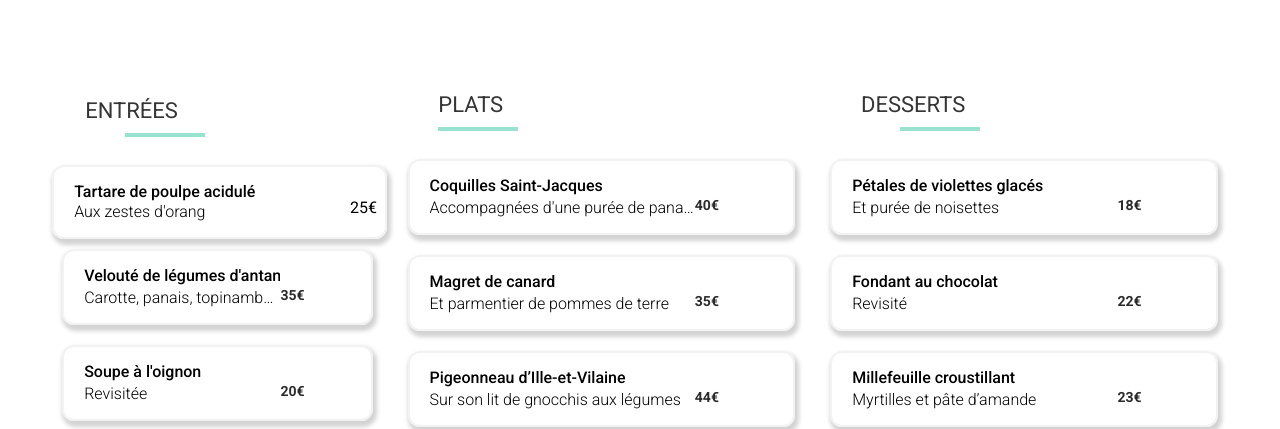
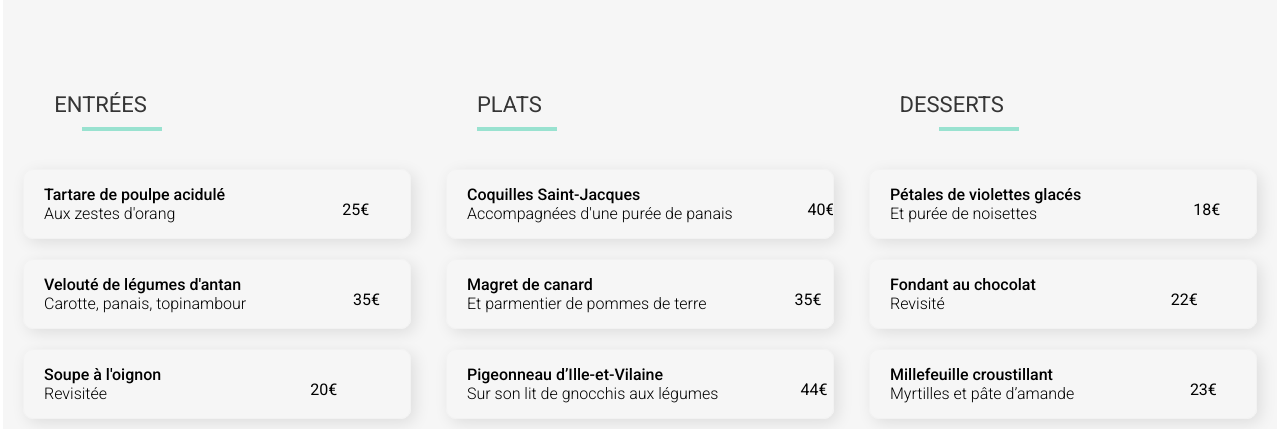
Before and after one commit to NesrineYAH/Ohmyfood-YAHOUM-NESRINE, a website: page A-la-francaise.html in a window 1280 px wide. Shown: the part 527-956 px from the top of the page. Drawn offline with Linux system fonts and the light colour scheme; files that its build step writes are made by us from their sources; a web font is replaced by a local one.

Commit message:
mise en page page restaurant

```diff
--- a/A-la-francaise.html
+++ b/A-la-francaise.html
@@ -42,15 +42,15 @@
 
       <div id="container">
 
-        <div class="Bloc-repasX">
+        <div class="Bloc-repasX stage-1">
           <h2 id="Titre-article">ENTRÉES</h2>
           <article class="liste-menu">
 
             <div class="liste-repasX">
-              <div class="text-checkX">
-                <div class="liste-texteX">
-                  <h3 class="titre3">Tartare de poulpe acidulé</h3>
-                  <p class="pgh3">Aux zestes d'orang</p>
+              <div class="liste-texteX"> <!--texte-checkX-->
+                <div class="liste-detail"> <!--liste-texteX-->
+                  <h3 class="liste-texte-titre">Tartare de poulpe acidulé</h3>
+                  <p class="liste-texte-p">Aux zestes d'orang</p>
                 </div>
                 <div class="prix-menuX">25€</div>
                 <div class="validation__boxX">
@@ -59,105 +59,121 @@
               </div>
             </div>
 
-            <div class="liste-repas">
-              <div class="liste-texte">
-                <h3>Velouté de légumes d'antan</h3>
-                <p>Carotte, panais, topinambour</p>
+            <div class="liste-repasX">
+              <div class="liste-texteX">
+                <div class="liste-detail">
+                  <h3 class="liste-texte-titre">Velouté de légumes d'antan</h3>
+                  <p class="liste-texte-p">Carotte, panais, topinambour</p>
                 </div>
-              <div class="prix-menu">35€</div>
-              <div class="validation__box">
+                <div class="prix-menuX">35€</div>
+                <div class="validation__boxX">
                   <i class="fas fa-check-circle icone-chekmark"></i>
                 </div>
               </div>
+            </div>
 
-            <div class="liste-repas">
-              <div class="liste-texte">
-                <h3>Soupe à l'oignon</h3>
-                <p>Revisitée</p>
+            <div class="liste-repasX">
+              <div class="liste-texteX">
+                <div class="liste-detail">
+                  <h3 class="liste-texte-titre">Soupe à l'oignon</h3>
+                  <p class="liste-texte-p">Revisitée</p>
                 </div>
-              <div class="prix-menu">20€</div>
-              <div class="validation__box">
+                <div class="prix-menuX">20€</div>
+                <div class="validation__boxX">
                   <i class="fas fa-check-circle icone-chekmark"></i>
+                </div>
               </div>
             </div>
 
           </article>
         </div>
 
-        <div class="Bloc-repas">
+        <div class="Bloc-repasX stage-2">
           <h2 id="Titre-article">Plats</h2>
           <article class="liste-menu">
 
-            <div class="liste-repas">
-              <div class="liste-texte">
-                <h3>Coquilles Saint-Jacques</h3>
-                <p> Accompagnées d'une purée de panais </p>
+            <div class="liste-repasX">
+              <div class="liste-texteX">
+                <div class="liste-detail">
+                  <h3 class="liste-texte-titre">Coquilles Saint-Jacques</h3>
+                  <p class="liste-texte-p"> Accompagnées d'une purée de panais </p>
                 </div>
-              <div class="prix-menu">40€</div>
-              <div class="validation__box">
+                <div class="prix-menuX">40€</div>
+                <div class="validation__boxX">
                   <i class="fas fa-check-circle icone-chekmark"></i>
                 </div>
               </div>
+            </div>
 
-            <div class="liste-repas">
-              <div class="liste-texte">
-                <h3>Magret de canard</h3>
-                <p>Et parmentier de pommes de terre </p>
+            <div class="liste-repasX">
+              <div class="liste-texteX">
+                <div class="liste-detail">
+                  <h3 class="liste-texte-titre">Magret de canard</h3>
+                  <p class="liste-texte-p">Et parmentier de pommes de terre </p>
                 </div>
-              <div class="prix-menu">35€</div>
-              <div class="validation__box">
+                <div class="prix-menuX">35€</div>
+                <div class="validation__boxX">
                   <i class="fas fa-check-circle icone-chekmark"></i>
                 </div>
               </div>
+            </div>
 
-            <div class="liste-repas">
-              <div class="liste-texte">
-                <h3>Pigeonneau d’Ille-et-Vilaine</h3>
-                <p>Sur son lit de gnocchis aux légumes </p>
+            <div class="liste-repasX">
+              <div class="liste-texteX">
+                <div class="liste-detail">
+                  <h3 class="liste-texte-titre">Pigeonneau d’Ille-et-Vilaine</h3>
+                  <p class="liste-texte-p">Sur son lit de gnocchis aux légumes </p>
                 </div>
-              <div class="prix-menu">44€</div>
-              <div class="validation__box">
+                <div class="prix-menuX">44€</div>
+                <div class="validation__boxX">
                   <i class="fas fa-check-circle icone-chekmark"></i>
+                </div>
               </div>
             </div>
 
           </article>
         </div>
 
-        <div class="Bloc-repas">
+        <div class="Bloc-repasX stage-3">
           <h2 id="Titre-article">DESSERTS</h2>
           <article class="liste-menu">
 
-            <div class="liste-repas">
-              <div class="liste-texte">
-                <h3>Pétales de violettes glacés</h3>
-                <p> Et purée de noisettes </p>
+            <div class="liste-repasX">
+              <div class="liste-texteX">
+                <div class="liste-detail">
+                  <h3 class="liste-texte-titre">Pétales de violettes glacés</h3>
+                  <p class="liste-texte-p"> Et purée de noisettes </p>
                 </div>
-              <div class="prix-menu">18€</div>
-              <div class="validation__box">
+                <div class="prix-menuX">18€</div>
+                <div class="validation__boxX">
                   <i class="fas fa-check-circle icone-chekmark"></i>
                 </div>
               </div>
+            </div>
 
-            <div class="liste-repas">
-              <div class="liste-texte">
-                <h3>Fondant au chocolat</h3>
-                <p>Revisité</p>
+            <div class="liste-repasX">
+              <div class="liste-texteX">
+                <div class="liste-detail">
+                  <h3 class="liste-texte-titre">Fondant au chocolat</h3>
+                  <p class="liste-texte-p">Revisité</p>
                 </div>
-              <div class="prix-menu">22€</div>
-              <div class="validation__box">
+                <div class="prix-menuX">22€</div>
+                <div class="validation__boxX">
                   <i class="fas fa-check-circle icone-chekmark"></i>
                 </div>
               </div>
+            </div>
 
-            <div class="liste-repas">
-              <div class="liste-texte">
-                <h3>Millefeuille croustillant</h3>
-                <p>Myrtilles et pâte d’amande</p>
+            <div class="liste-repasX">
+              <div class="liste-texteX">
+                <div class="liste-detail">
+                  <h3 class="liste-texte-titre">Millefeuille croustillant</h3>
+                  <p class="liste-texte-p">Myrtilles et pâte d’amande</p>
                 </div>
-              <div class="prix-menu">23€</div>
-              <div class="validation__box">
+                <div class="prix-menuX">23€</div>
+                <div class="validation__boxX">
                   <i class="fas fa-check-circle icone-chekmark"></i>
+                </div>
               </div>
             </div>
 
--- a/SASS/mixins.scss
+++ b/SASS/mixins.scss
@@ -1,6 +1,7 @@
 $color-one: #9356DC;
 $color-two: #FF79DA;
 $color-three: #99E2D0;
+$color-white: #ffffff;
 $padding: 20px;
 
 @mixin carte-info {
@@ -14,15 +15,29 @@ $padding: 20px;
 }
 
 @mixin button {
-    max-width: 100%;
+    /* max-width: 100%;*/
     background: linear-gradient(170deg, #ff79da, #9356dc);
     color: #ffffff;
     border-radius: 50px;
     border: none;
     padding: 15px 20px 15px 20px;
-    box-shadow: 3px 2px 2px lightgrey;
+    display: flex;
+    justify-content: center;
+
 }
 
 @mixin shadow {
-    box-shadow: 3px 2px 2px lightgrey;
+    box-shadow: 0px 4px 4px 2px lightgrey;
 }
+
+@mixin box {
+    border-radius: 12px;
+    border: 1px solid #f2f2f2;
+    box-shadow: 6px 6px 6px 6px lightgrey;
+}
+
+@mixin border {
+    border-radius: 0 15px 15px 0px;
+}
+
+/*box-shadow: 1px 2px 2px 1px lightgrey;*/
--- a/SASS/style.scss
+++ b/SASS/style.scss
@@ -153,7 +153,7 @@ h1 {
 }
 
 button {
-    max-width: 100%;
+    /* max-width: 100%;*/
     background: linear-gradient(170deg, #ff79da, #9356dc);
     color: #ffffff;
     border-radius: 50px;
@@ -194,7 +194,7 @@ button {
 
 .nomber {
     background-color: #9356dc;
-    color: white;
+    color: $color-white;
     width: 10px;
     height: 10px;
     padding: 2px 6px 10px 7px;
@@ -202,6 +202,13 @@ button {
     border-radius: 50px;
     text-align: center;
     font-size: 14px;
+    transform: rotate(0deg);
+    transition: 0.5s;
+
+    &:hover {
+        transform: rotate(360deg);
+        transition: 0.5s;
+    }
 }
 
 .icone-info {
@@ -254,9 +261,9 @@ button {
     -webkit-box-direction: normal;
     min-width: 45%;
     height: 280px;
-    border: 3px solid #ffffff;
+    border: 3px solid $color-white;
     border-radius: 20px;
-    background-color: #ffffff;
+    background-color: $color-white;
     overflow: hidden;
 
 
@@ -334,44 +341,14 @@ button {
 .icone-coeur {
     font-size: 28px;
     margin-top: 10px;
+    cursor: pointer;
 
-    /*
-     &:hover {
-        transition: 0.3s ease-in-out;
-        animation: coeur 2.5s linear forwards;
-        opacity: 1;
-   * /
-
-/* .fas {
-        opacity: 1;
-        color: transparent;
-        background: linear-gradient(170deg, #ff79da, #9356dc);
-        background-clip: text;
-        -webkit-background-clip: text;
-        transform: translateX(-100%);
-        margin-right: 15px;
-
-        &:hover {
-            opacity: 0;
-            transition: 0.3s ease-in-out;
-            animation: coeur 2.5s linear forwards;
-            -webkit-text-fill-color: transparent;
-        }
 
 }
 
-    .far {
-        background: linear-gradient(#9356DC, #FF79DA);
-        background-clip: text;
-        -webkit-background-clip: text;
-        -webkit-text-fill-color: black;
-        margin-right: -6px;
+.coeur-full {
+    color: $color-white;
 
-    }
-
-}*/
-    .coeur-full {
-        color: #ffffff;
 
 }
 
@@ -380,59 +357,22 @@ button {
 }
 
 .icone-coeur:hover .coeur-empty {
-        color: #ffffff;
+    color: $color-white;
     animation: coeur 2s linear infinite;
 }
 
 .icone-coeur:hover .coeur-full {
+    color: linear-gradient($color-two, $color-one);
     background: -webkit-linear-gradient($color-two, $color-one);
     background-clip: text;
     -webkit-background-clip: text;
+    -moz-background-clip: text;
     -webkit-text-fill-color: transparent;
-        -moz-background-clip: text;
     -moz-text-fill-color: transparent;
     position: relative;
+    animation: coeur 2s linear infinite;
     transition: 0.5s;
 }
-}
-
-/*.Nouveau::after {
-    content: "Nouveau";
-    width: 70px;
-    height: 20px;
-  padding: 10px;
-    display: flex;
-    flex-direction: row;
-    -webkit-box-pack: center;
-    -ms-flex-pack: center;
-    justify-content: flex-end;
-    -webkit-box-align: center;
-    -ms-flex-align: end;
-    align-items: flex-end;
-    position: absolute;
-    left: 40%;
-    bottom: -35%;
-
-    background: $color-three;
-    color: #0f9070;
-
-*/
-/*content: "Nouveau";
-    display: block;
-    height: 10px;
-    width: 50px;
-    border-radius: 4px;
-    font-size: 13px;
-    padding: 12px;
-    font-weight: 500;
-    color: #3a8266;
-    background-color: #99E2D0;
-    position: relative;
-    left: 82%;
-    bottom: 145px;
-}*/
-
-
 
 footer {
     background-color: #353535;
@@ -468,7 +408,7 @@ footer {
 }
 
 .lien-footer {
-    color: #ffffff;
+    color: $color-white;
     text-decoration: none;
     display: flex;
     min-width: 10%;
@@ -542,7 +482,7 @@ body {
 }
 
 .coeur-full-page {
-    color: #ffffff;
+    color: $color-white;
 
 }
 
@@ -551,8 +491,9 @@ body {
 }
 
 .icone-coeur:hover .coeur-empty-page {
-    color: #ffffff;
+    color: $color-white;
     animation: coeur 2s linear infinite;
+    opacity: 0;
 }
 
 .icone-coeur:hover .coeur-full-page {
@@ -564,24 +505,20 @@ body {
     -moz-text-fill-color: transparent;
     position: relative;
     transition: 0.5s;
-}
+    animation: coeur 2s linear infinite;
 
-h3 {
-    font-size: 16px;
-    margin-left: 20px;
-    font-weight: 500;
 }
 
 #page-restaurant {
     display: flex;
     flex-direction: column;
     max-width: 100%;
-    border: 3px solid #ffffff;
-    background-color: #ffffff;
+    border: 3px solid $color-white;
+    background-color: $color-white;
     border-radius: 30px 30px 0px 0px;
     position: relative;
     top: -50px;
-    background: color #f4f4f4;
+    background-color: #f6f6f6;
 }
 
 .carte-page {
@@ -639,11 +576,18 @@ h3 {
     margin-right: 10%;
 }
 
+h3 {
+    font-size: 16px;
+    margin-left: 20px;
+    font-weight: 500;
+}
+
 .Bloc-repas {
     display: flex;
     flex-direction: column;
-    justify-content: space-between;
+    /*justify-content: space-between;*/
     min-width: 32%;
+    row-gap: 10px;
 }
 
 .liste-menu {
@@ -652,7 +596,6 @@ h3 {
     justify-content: center;
     align-items: stretch;
     min-width: 30%;
-
     animation: slideup 5s forwards;
 
 }
@@ -663,11 +606,11 @@ h3 {
     display: flex;
     flex-direction: row;
     justify-content: space-evenly;
-    border-radius: 12px;
+    @include box;
+    /* border-radius: 12px;
     border: 2px solid #f2f2f2;
+    box-shadow: 2px 4px 4px 2px lightgray;*/
     margin: 10px;
-    box-shadow: 2px 4px 4px 2px lightgray;
-    color: #000000;
     overflow: hidden;
     white-space: nowrap;
     text-overflow: ellipsis;
@@ -675,7 +618,7 @@ h3 {
     animation: slideup 5s forwards;
     -webkit-animation: slideup 5s forwards;
     -moz-animation: slideup 5s forwards;
-}
+
 
 
     .liste-texte {
@@ -688,6 +631,7 @@ h3 {
         text-overflow: ellipsis;
         white-space: nowrap;
 
+    }
 }
 
 p {
@@ -704,8 +648,8 @@ p {
     font-size: 14px;
     font-weight: 700;
     color: #2c2b2b;
+    padding-bottom: 20px;
     align-self: flex-end;
-    padding-bottom: 20px;
     align-items: stretch;
     white-space: nowrap;
 }
@@ -714,10 +658,10 @@ p {
 .validation__box {
     display: flex;
     justify-content: flex-end;
-    /*align-self: flex-end;*/
+    align-self: flex-end;
     align-items: center;
     padding: 35px 15px 0px 15px;
-    border-radius: 0 12px 12px 0;
+    border-radius: 0px 12px 12px 0px;
     background-color: $color-three;
     color: #ffffff;
     height: 100%;
@@ -761,18 +705,21 @@ p {
     display: flex;
     flex-direction: column;
     row-gap: 10px;
-    min-width: 25%;
+    min-width: 32%;
 }
 
 .validation__boxX {
     background-color: $color-three;
-    color: #ffffff;
-    width: 10%;
+    color: $color-white;
     display: flex;
-    justify-content: center;
+    justify-content: flex-end;
+    align-self: center;
     align-items: center;
+    border-radius: 0 10px 10px 0px;
     padding: $padding;
-    border-radius: 0 12px 12px 0;
+    height: 100%;
+    width: 6%;
+    font-size: 20px;
     transition: 0.5s;
     margin: -10px -80px -10px 10px;
 
@@ -785,18 +732,22 @@ p {
 }
 
 .liste-repasX {
-    width: 100%;
-    border-radius: 12px;
-    border: 2px solid #f2f2f2;
-    box-shadow: 2px 4px 4px 2px lightgray;
-    border-radius: 12px;
+
+    min-width: 30%;
+    height: 68px;
+    border-radius: 10px;
+    border: 1px solid #f2f2f2;
+    box-shadow: .25rem .25rem 1rem rgba(0, 0, 0, .1);
+    margin: 10px;
     opacity: 0;
     animation: delais 1s;
-    animation-delay: 0.25s;
+    animation-delay: 0.6s;
     animation-fill-mode: forwards;
+    animation-timing-function: cubic-bezier(.5, 1.58, .34, .82);
+    transform: scale(0);
 
     &:hover {
-        .liste-texteX {
+        .liste-detail {
             max-width: 180px;
             min-width: 180px;
         }
@@ -810,7 +761,7 @@ p {
     }
 }
 
-.text-checkX {
+.liste-texteX {
     display: flex;
     flex-direction: row;
     overflow: hidden;
@@ -819,7 +770,7 @@ p {
 
     &:hover {
         .validation__boxX {
-            margin: -10px -10px -10px 10px;
+            margin: -10px 0px -10px 10px;
 
             .icone-chekmark {
                 transform: rotate(0);
@@ -829,13 +780,13 @@ p {
     }
 }
 
-.titre3 {
+.liste-texte-titre {
     white-space: nowrap;
     text-overflow: ellipsis;
     overflow: hidden;
 }
 
-.pgh3 {
+.liste-texte-p {
     white-space: nowrap;
     text-overflow: ellipsis;
     overflow: hidden;
@@ -844,8 +795,11 @@ p {
 .prix-menuX {
     display: flex;
     justify-content: flex-end;
-    align-items: flex-end;
-    margin: 0 -90px 20px 0;
+    align-items: stretch;
+    align-self: flex-end;
+    white-space: nowrap;
+    margin: 30px -70px 20px 0;
+
 }
 
 /*fin de teste*/
@@ -863,31 +817,7 @@ p {
 
 /***********Animation*******************/
 
-/*@keyframes red-spinner {
 
-    0% {
-        opacity: 1;
-        transform: rotate(0deg);
-        visibility: visible;
-    }
-
-    100% {
-        opacity: 0;
-        visibility: hidden;
-        transform: rotate(360deg);
-    }
-
-    @keyframes run-spinner {
-
-        from {
-            opacity: 1;
-        }
-
-        to {
-            opacity: 0;
-            position: absolute;
-        }
-    }*/
 
 @keyframes loading {
     to {
@@ -934,6 +864,98 @@ p {
     }
 }
 
+
+
+
+@keyframes icone-rotate {
+    0% {
+        transform: rotateZ(-180deg);
+    }
+
+    100% {
+        transform: rotateZ(0deg);
+    }
+}
+
+@keyframes slideup {
+    0% {
+        transform: translateY(300px);
+        opacity: 0;
+    }
+
+    100% {
+        transform: translateY(0px);
+        opacity: 1;
+    }
+}
+
+@keyframes delais {
+
+    from {
+        opacity: 0;
+
+    }
+
+    to {
+        opacity: 100;
+    }
+
+    0% {
+        transform: scale(0)
+    }
+
+    100% {
+        transform: scale(1);
+    }
+}
+
+@-webkit-keyframes delais {
+    from {
+        opacity: 0;
+
+    }
+
+    to {
+        opacity: 100;
+    }
+}
+
+@-moz-keyframes delais {
+
+
+    from {
+        opacity: 0;
+
+    }
+
+    to {
+        opacity: 100;
+    }
+}
+
+/*
+@keyframes coeur {
+
+    from {
+        opacity: 0;
+
+    }
+
+    to {
+        opacity: 100;
+    }
+
+    0% {
+        transform: scale(0)
+
+    }
+
+    100% {
+        transform: scale(1);
+
+    }
+}*/
+
 @keyframes coeur {
     0% {
         transform: scale3d(1, 1, 1);
@@ -959,69 +981,3 @@ p {
         transform: scale3d(1, 1, 1);
     }
 }
-
-/*@keyframes chekmark {
-    0% {
-        -webkit-transform: rotate(0);
-        transform: rotate(0);
-    }
-
-    100% {
-        -webkit-transform: rotateX(90deg);
-        transform: rotateX(90deg);
-    }
-}*/
-@keyframes icone-rotate {
-    0% {
-        transform: rotateZ(-180deg);
-    }
-
-    100% {
-        transform: rotateZ(0deg);
-    }
-}
-
-@keyframes slideup {
-    0% {
-        transform: translateY(300px);
-        opacity: 0;
-    }
-
-    100% {
-        transform: translateY(0px);
-        opacity: 1;
-    }
-}
-
-@keyframes delais {
-    from {
-        opacity: 0;
-
-    }
-
-    to {
-        opacity: 100;
-    }
-}
-
-@-webkit-keyframes delais {
-    from {
-        opacity: 0;
-
-    }
-
-    to {
-        opacity: 100;
-    }
-}
-
-@-moz-keyframes delais {
-    from {
-        opacity: 0;
-
-    }
-
-    to {
-        opacity: 100;
-    }
-}
```
Also changed, not shown: SASS/media.scss (+3 -4 lines), la-note-enchantee.html (+43 -23 lines), SASS/media.css, SASS/menupages.css, SASS/mixins.css, SASS/style.css, 4 other files. Lines whose indentation alone changed are shown as unchanged.
